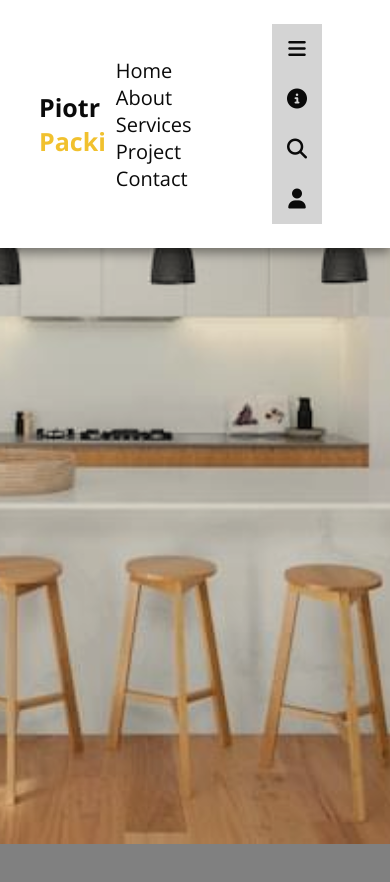
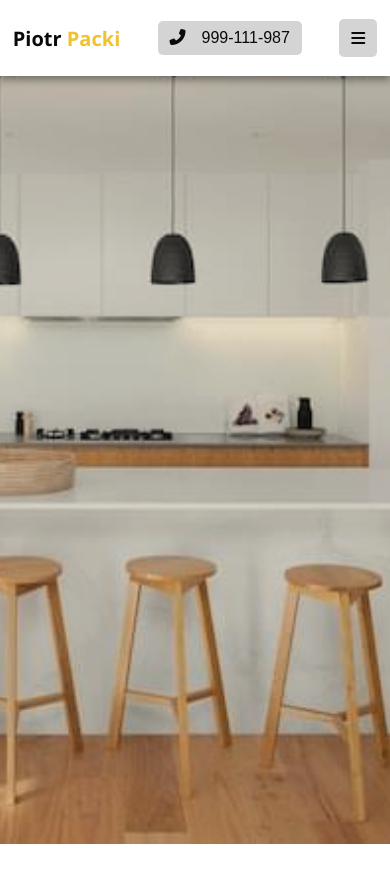
Before and after one commit to LukasGuziak/furnishing-firm-website, a website: page index.html in a window 390 px wide. Shown: the top 882 px of the page. Drawn offline with nearby package versions, Linux system fonts and the light colour scheme.

Commit message:
navigation section update

```diff
--- a/index.html
+++ b/index.html
@@ -29,12 +29,15 @@
                 <a class="navigation__item" href="#contact">contact</a>
             </nav>
 
-            <div class="navigation__icons">
-                <div class="fas fa-bars navigation__icon navigation__icon--menu" id="menu-btn"></div>
-                <div class="fas fa-info-circle navigation__icon" id="info-btn"></div>
-                <div class="fas fa-search navigation__icon" id="search-btn"></div>
-                <div class="fas fa-user navigation__icon" id="login-btn"></div>
+            <button class="navigation__icon navigation__icon--phone" type="button" aria-label="wykonanie telefonu">
+                <a href="tel:+48661744602"><i class="fas fa-phone-alt"></i>999-111-987</a>
+            </button>
+
+            <div class="navigation__icon navigation__icon--menu" id="menu-btn">
+                <i class="fas fa-bars "></i>
             </div>
+
+
         </div>
 
 
--- a/src/js/main.js
+++ b/src/js/main.js
@@ -1 +1,12 @@
-document.body.style.background = 'grey';
+const navBtn = document.querySelector('#menu-btn');
+const navBar = document.querySelector('.navigation__navbar');
+
+console.log(navBar);
+console.log(navBtn);
+
+const navMobile = () => {
+	navBar.classList.toggle('active');
+};
+
+navBtn.addEventListener('click', navMobile);
+navBar.addEventListener('click',navMobile)
--- a/src/sass/_mixins.scss
+++ b/src/sass/_mixins.scss
@@ -18,17 +18,22 @@
 }
 
 @mixin iconsBox {
-	height: 5rem;
-	width: 5rem;
-	line-height: 5rem;
+	padding: 1rem 1.5rem;
 	font-size: 2rem;
 	background: var(--light-bg);
 	color: var(--black);
 	cursor: pointer;
 	text-align: center;
-
+	border-radius: 5px;
+	a {
+		color: var(--black);
+	}
 	&:hover {
 		background: var(--black);
 		color: var(--white);
+		a,
+		i {
+			color: var(--white);
+		}
 	}
 }
--- a/src/sass/main.scss
+++ b/src/sass/main.scss
@@ -41,7 +41,7 @@ body {
 .header {
 	height: 100vh;
 	background-color: rgba(114, 94, 39, 0.2);
-	background-image: url('/dist/img/heroS.jpg');
+	background-image: url('../img/heroL.jpg');
 	background-size: cover;
 	background-repeat: no-repeat;
 	background-position: center;
@@ -57,7 +57,7 @@ body {
 		right: 0;
 		align-items: center;
 		justify-content: space-between;
-		padding: 1.5em 10%;
+		padding: 1.5em 15%;
 		z-index: 1000;
 		box-shadow: var(--box-shadow);
 
@@ -78,7 +78,12 @@ body {
 		}
 		&__icon {
 			@include iconsBox();
-			margin-left: 1rem;
+			&--menu {
+				display: none;
+			}
+			&--phone {
+				i{padding-right: 1em;}
+			}
 		}
 	}
 }
@@ -91,31 +96,63 @@ body {
 // MEDIA QUERIES
 // ================================
 
-@media (min-width: 576px) {
+@media (max-width: 1400px) {
 }
 
-@media (min-width: 768px) {
-	//**********header section************
+@media (max-width: 1199px) {
 	.header {
-		background-image: url('/dist/img/heroL.jpg');
+		.navigation {
+			padding: 1.5em 10%;
+		}
 	}
 }
 
-@media (min-width: 992px) {
+@media (max-width: 991px) {
 	//**********header section************
 	.header {
 		.navigation {
+			padding: 1.5em 1em;
 			&__icon {
 				&--menu {
-					display: none;
+					display: inline-block;
 				}
+			}
+			&__navbar {
+				position: absolute;
+				top: 100%;
+				left: 0;
+				right: 0;
+				padding: 2em 0;
+				background-color: var(--white);
+				border-top: var(--border);
+				box-shadow: var(--box-shadow);
+				clip-path: polygon(0 0, 100% 0, 100% 0, 0 0);
+				&.active {
+					clip-path: polygon(0 0, 100% 0, 100% 100%, 0 100%);
+				}
+			}
+			&__item {
+				display: block;
+				text-align: center;
+				padding: 2rem;
+				// margin: 3rem;
 			}
 		}
 	}
 }
 
-@media (min-width: 1200px) {
+@media (max-width: 767px) {
+	html {
+		font-size: 55%;
+	}
 }
 
-@media (min-width: 1400px) {
+@media (max-width: 575px) {
+	html {
+		font-size: 50%;
+	}
+
+	.header {
+		background-image: url('../img/heroS.jpg');
+	}
 }
```
Also changed, not shown: dist/css/main.min.css, dist/js/main.min.js, main.min.css (added), main.min.js (added), 1 other file.
